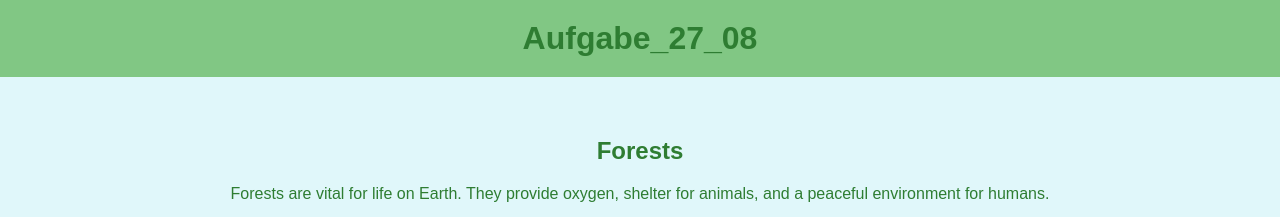
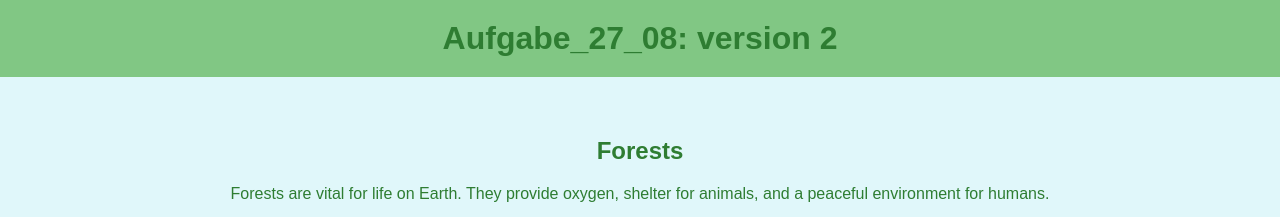
Before and after one commit to senda1988/aufgabe_27_08, a plain HTML site: page index.html in a window 1280 px wide. Shown: the top 217 px of the page. Drawn offline with Linux system fonts and the light colour scheme.

Commit message:
version 2

```diff
--- a/index.html
+++ b/index.html
@@ -39,7 +39,7 @@
 
 <body>
     <header>
-        <h1>Aufgabe_27_08 </h1>
+        <h1>Aufgabe_27_08: version 2 </h1>
     </header>
 
     <section>
```
